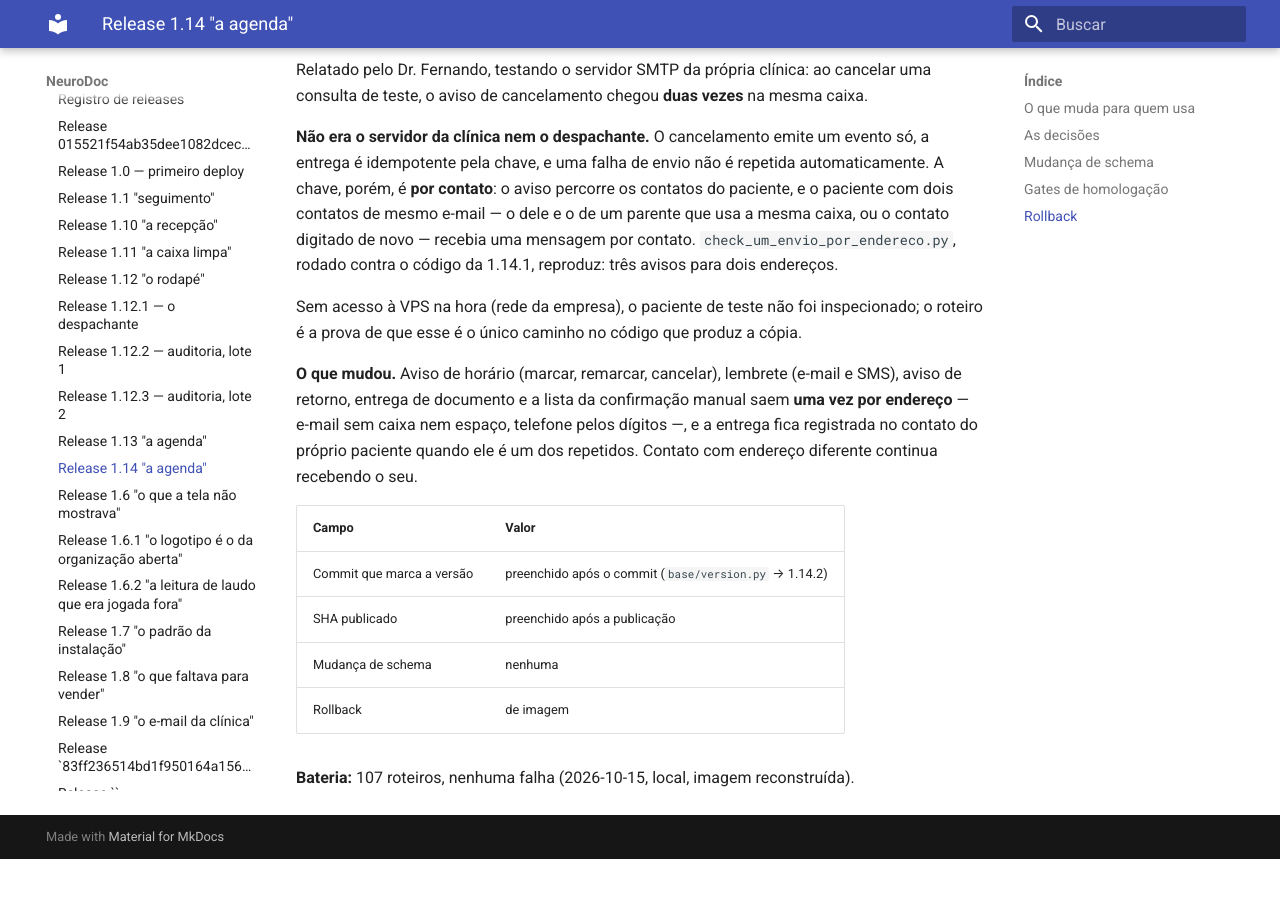
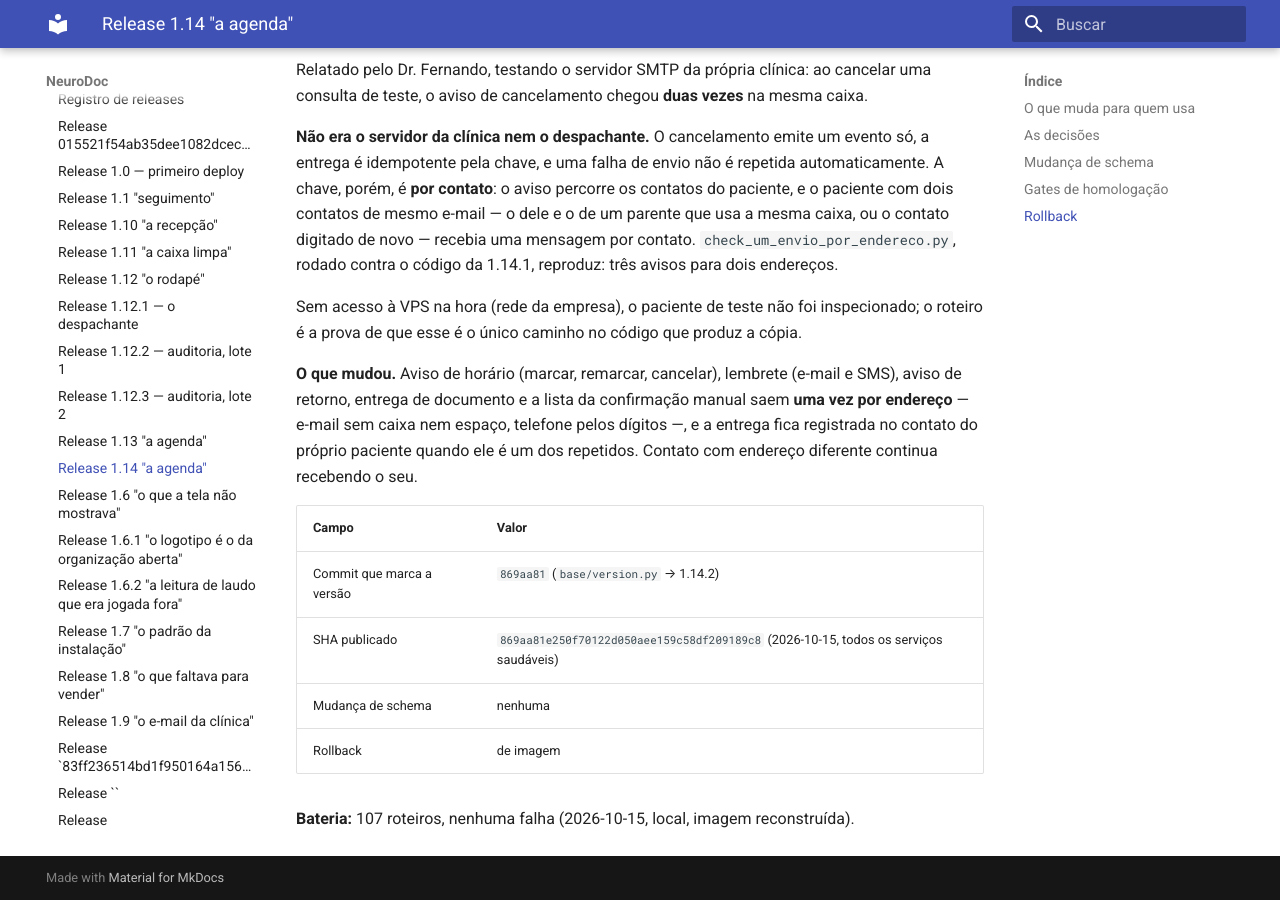
Before and after one commit to ffreua/neurodoc, an MkDocs documentation site: the page built from docs/releases/1.14-excluir-horario.md, in a window 1280 px wide and 900 px high, scrolled down 2958 px. Built offline with MkDocs 1.6.1 and Material for MkDocs 9.7.7, drawn with Linux system fonts in a browser that asks for light colours; before the commit the page ends 3817 px from its top, so only the background shows below that.

Commit message:
Registra o SHA publicado da 1.14.2
Co-Authored-By: Claude Opus 5.5 <noreply@anthropic.com>
Claude-Session: https://claude.ai/code/session_01RGANGcxpRYgJvdXjomp3gp

```diff
--- a/docs/releases/1.14-excluir-horario.md
+++ b/docs/releases/1.14-excluir-horario.md
@@ -121,8 +121,8 @@ diferente continua recebendo o seu.
 
 | Campo | Valor |
 | --- | --- |
-| Commit que marca a versão | preenchido após o commit (`base/version.py` → 1.14.2) |
-| SHA publicado | preenchido após a publicação |
+| Commit que marca a versão | `869aa81` (`base/version.py` → 1.14.2) |
+| SHA publicado | `869aa81e250f70122d050aee159c58df209189c8` (2026-10-15, todos os serviços saudáveis) |
 | Mudança de schema | nenhuma |
 | Rollback | de imagem |
 
```
